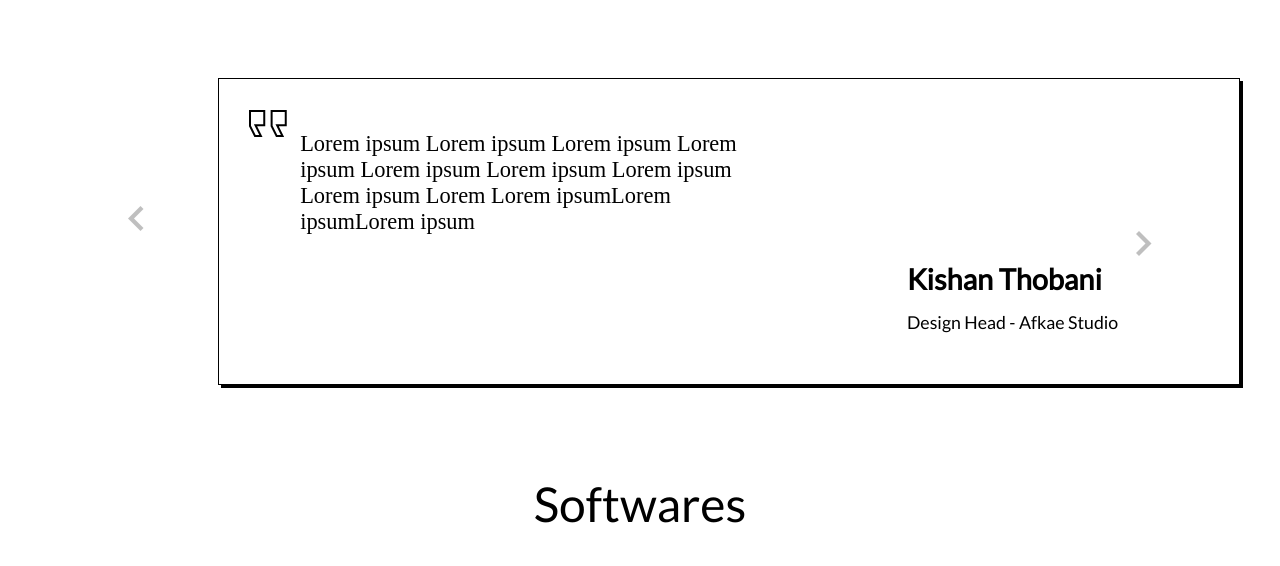
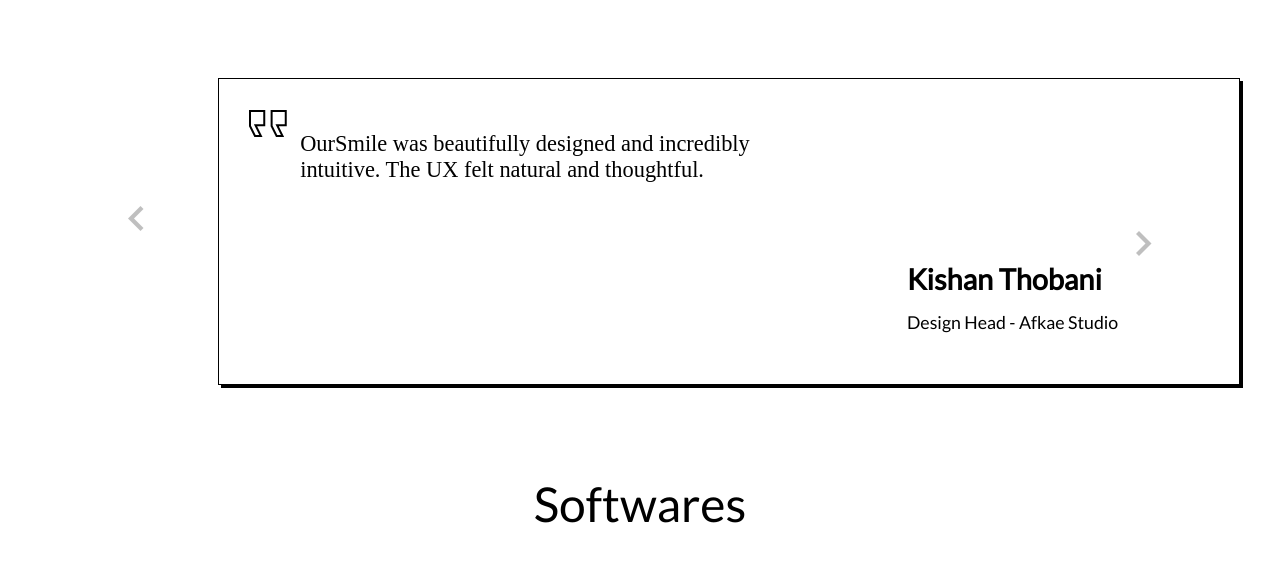
Before and after one commit to RahulMetre03/cm_gokani_final, a plain HTML site: page designs.html in a window 1280 px wide. Shown: the part 1782-2348 px from the top of the page. Drawn offline with Linux system fonts and the light colour scheme; files whose address does not match are found by name; a web font is replaced by a local one.

Commit message:
Testimony update

```diff
--- a/designs.html
+++ b/designs.html
@@ -93,7 +93,7 @@
                 <img src="./assests/quote.png" alt="">
             </div>
             <div class="quote_text"  id="quoteText">
-                Lorem ipsum Lorem ipsum Lorem ipsum Lorem ipsum Lorem ipsum Lorem ipsum Lorem ipsum Lorem ipsum Lorem Lorem ipsumLorem ipsumLorem ipsum
+               OurSmile was beautifully designed and incredibly intuitive. The UX felt natural and thoughtful.
             </div>
             <div class="quote_credits">
                 <div class="quote_name"  id="quoteName">Kishan Thobani</div>
```
